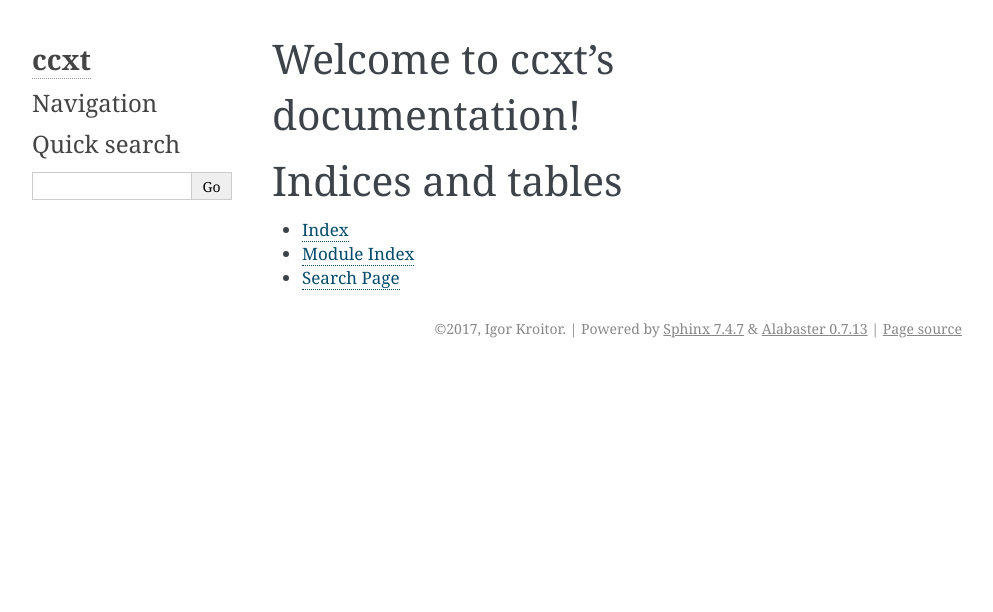
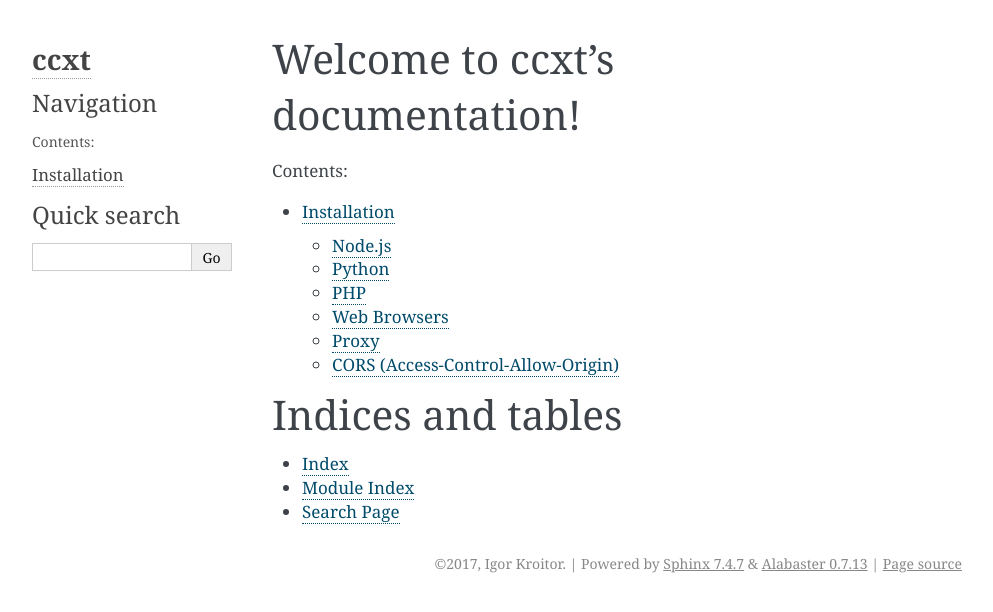
Before and after one commit to genarocoronel/Python-cryptocurrency-ccxt, a Sphinx documentation site: the page built from doc/index.rst, in a window 1280 px wide. Shown: the top 612 px of the page, without its empty margins (148-1141 px from the left). Built offline with Sphinx 7.4.7, drawn with Linux system fonts in a browser that asks for light colours; part of the change alters nothing that is shown.

Commit message:
add install document

```diff
--- a/doc/index.rst
+++ b/doc/index.rst
@@ -1,8 +1,3 @@
-.. ccxt documentation master file, created by
-   sphinx-quickstart on Mon Aug 21 15:10:12 2017.
-   You can adapt this file completely to your liking, but it should at least
-   contain the root `toctree` directive.
-
 Welcome to ccxt's documentation!
 ================================
 
@@ -10,6 +5,7 @@ Welcome to ccxt's documentation!
    :maxdepth: 2
    :caption: Contents:
 
+   install.rst
 
 
 Indices and tables
--- /dev/null
+++ b/doc/install.rst
@@ -0,0 +1,219 @@
+Installation
+============
+
+The ccxt library is shipped as a single-file (all-in-one module)
+implementation with minimalistic dependencies and requirements.
+
+The main file is: - ``ccxt.js`` in JavaScript (`ccxt for
+Node.js <http://npmjs.com/package/ccxt>`__ and web browsers) -
+``ccxt/__init__.py`` in Python (works in both Python 2 and 3) -
+``ccxt.php`` in PHP
+
+The easiest way to install the ccxt library is to use builtin package
+managers.
+
+You can also clone it directly into your project directory from GitHub
+repository:
+
+.. code:: shell
+
+    git clone https://github.com/kroitor/ccxt.git
+
+An alternative way of installing this library into your code is to copy
+a single ``ccxt.*`` file manually into your working directory with
+language extension appropriate for your environment.
+
+Node.js
+-------
+
+.. code:: shell
+
+    npm install ccxt
+
+Node version of the ccxt library requires
+`crypto-js <https://www.npmjs.com/package/crypto-js>`__ and
+`node-fetch <https://www.npmjs.com/package/node-fetch>`__, both of them
+are installed automatically by npm.
+
+.. code:: javascript
+
+    var ccxt = require ('ccxt')
+    console.log (ccxt.exchanges) // print all available exchanges
+
+Python
+------
+
+.. code:: shell
+
+    pip install ccxt
+
+Synchronous Python 2+ version of the ccxt library does not require any
+additional dependencies and uses builtin modules only. Asynchronous
+Python 3.5+ version of the ccxt library uses the builtin
+`asyncio <https://docs.python.org/3/library/asyncio.html>`__ and
+`aiohttp <http://aiohttp.readthedocs.io>`__.
+
+.. code:: python
+
+    import ccxt               # sync Python 2.7+ or
+    import ccxt.async as ccxt # async Python 3.5+
+    print(ccxt.exchanges)     # print a list of all available exchange classes
+
+PHP
+---
+
+.. code:: shell
+
+    git clone https://github.com/kroitor/ccxt.git
+
+The ccxt library in PHP requires common PHP modules: - cURL - mbstring
+(using UTF-8 is highly recommended) - PCRE - iconv
+
+To check if you have requires modules enabled in your PHP installation,
+type ``php -m`` or execute phpinfo () with ``php -r 'phpinfo ();'`` in
+console.
+
+Note, that ccxt library uses builtin UTC/GMT time functions, therefore
+you are required to set date.timezone in your php.ini or call
+`date\_default\_timezone\_set <http://php.net/manual/en/function.date-default-timezone-set.php>`__\ ()
+function before using the ccxt library in PHP. The recommended timezone
+setting is ``"UTC"``.
+
+.. code:: php
+
+    date_default_timezone_set ('UTC');
+    include "ccxt.php";
+    $exchange = new \cxxt\kraken ();
+
+Web Browsers
+------------
+
+The ccxt library can also be used in web browser client-side JavaScript
+for various purposes.
+
+.. code:: shell
+
+    git clone https://github.com/kroitor/ccxt.git
+
+The client-side JavaScript version also requires CryptoJS. Download and
+unpack `CryptoJS <https://code.google.com/archive/p/crypto-js/>`__ into
+your working directory or clone `CryptoJS from
+GitHub <https://github.com/sytelus/CryptoJS>`__.
+
+.. code:: shell
+
+    git clone https://github.com/sytelus/CryptoJS
+
+Add links to CryptoJS components and ccxt to your HTML page code:
+
+.. code:: html
+
+    <script src="crypto-js/rollups/sha256.js"></script>
+    <script src="crypto-js/rollups/hmac-sha256.js"></script>
+    <script src="crypto-js/rollups/hmac-sha512.js"></script>
+    <script src="crypto-js/components/enc-base64-min.js"></script>
+    <script src="crypto-js/components/enc-utf16-min.js"></script>
+
+    <script type="text/javascript" src="ccxt.js"></script>
+    <script type="text/javascript">
+        // print all available exchanges
+        document.addEventListener ('DOMContentLoaded', () => console.log (ccxt.exchanges))
+    </script>
+
+Proxy
+-----
+
+In some specific cases you may want a proxy, if you experience issues
+with `DDoS protection by
+Cloudflare <https://github.com/kroitor/ccxt/wiki/Manual#ddos-protection-by-cloudflare>`__
+or your network / country / IP is rejected by their filters.
+
+If you need a proxy, use the ``proxy`` property (a string literal)
+containing base URL of http(s) proxy. It is for use with web browsers
+and from blocked locations.
+
+**Bear in mind that each added intermediary contributes to the overall
+latency and roundtrip time. Longer delays can result in price
+slippage.**
+
+The absolute exchange endpoint URL is appended to ``proxy`` string
+before HTTP request is sent to exchange. The proxy setting is an empty
+string ``''`` by default. Below are examples of a non-empty proxy string
+(last slash is mandatory!):
+
+-  ``kraken.proxy = 'https://crossorigin.me/'``
+-  ``gdax.proxy   = 'https://cors-anywhere.herokuapp.com/'``
+
+CORS (Access-Control-Allow-Origin)
+----------------------------------
+
+CORS is `Cross-Origin Resource
+Sharing <https://en.wikipedia.org/wiki/Cross-origin_resource_sharing>`__.
+When accessing the HTTP REST API of an exchange from browser with ccxt
+library you may get a warning or an exception, saying
+``No 'Access-Control-Allow-Origin' header is present on the requested resource``.
+That means that the exchange admins haven't enabled access to their API
+from arbitrary web browser pages.
+
+You can still use the ccxt library from your browser via a CORS-proxy,
+which is very easy to set up or install. There are also public CORS
+proxies on the internet, like https://crossorigin.me.
+
+To run your own CORS proxy locally you can either set up one of the
+existing ones or make a quick script of your own, like shown below.
+
+Node.js CORS Proxy
+~~~~~~~~~~~~~~~~~~
+
+.. code:: javascript
+
+    // JavaScript CORS Proxy
+    // Save this in a file like cors.js and run with `node cors [port]`
+    // It will listen for your requests on the port you pass in command line or port 8080 by default
+    let port = (process.argv.length > 2) ? parseInt (process.argv[2]) : 8080; // default
+    require ('cors-anywhere').createServer ().listen (port, 'localhost')
+
+Python CORS Proxy
+~~~~~~~~~~~~~~~~~
+
+.. code:: python
+
+    #!/usr/bin/env python
+    # Python CORS Proxy
+    # Save this in a file like cors.py and run with `python cors.py [port]` or `cors [port]`
+    try:
+        # Python 3
+        from http.server import HTTPServer, SimpleHTTPRequestHandler, test as test_orig
+        import sys
+        def test (*args):
+            test_orig (*args, port = int (sys.argv[1]) if len (sys.argv) > 1 else 8080)
+    except ImportError: # Python 2
+        from BaseHTTPServer import HTTPServer, test
+        from SimpleHTTPServer import SimpleHTTPRequestHandler
+
+    class CORSRequestHandler (SimpleHTTPRequestHandler):
+        def end_headers (self):
+            self.send_header ('Access-Control-Allow-Origin', '*')
+            SimpleHTTPRequestHandler.end_headers (self)
+
+    if __name__ == '__main__':
+        test (CORSRequestHandler, HTTPServer)
+
+Testing CORS
+~~~~~~~~~~~~
+
+After you set it up and run it, you can test it by querying the target
+URL of exchange endpoint through the proxy (like
+https://localhost:8080/https://exchange.com/path/to/endpoint).
+
+To test the CORS you can do either of the following:
+
+-  set up proxy somewhere in your browser settings, then go to endpoint
+   URL ``https://exchange.com/path/to/endpoint``
+-  type that URL directly in the address bar as
+   ``https://localhost:8080/https://exchange.com/path/to/endpoint``
+-  cURL it from command like
+   ``curl https://localhost:8080/https://exchange.com/path/to/endpoint``
+
+To let ccxt know of the proxy, you can set the ``proxy`` property on
+your exchange instance.
```
